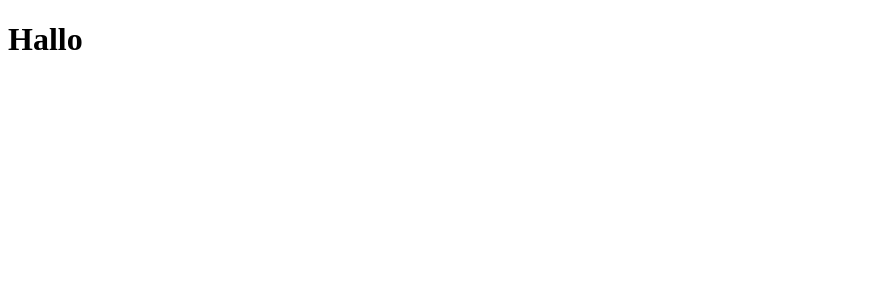
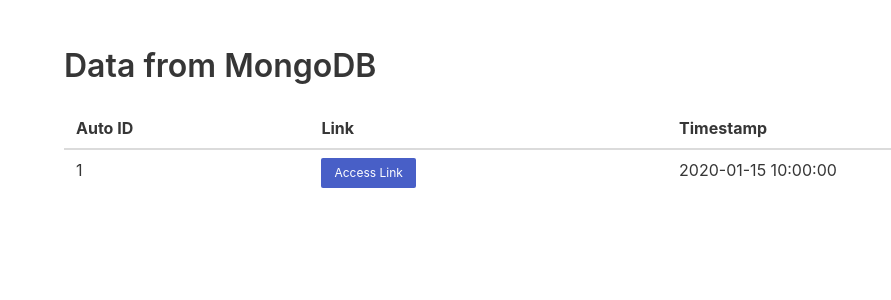
Before and after one commit to tombk556/Business-Process-Automation, a Flask app: page / in a window 1280 px wide. Before the commit the part shown is almost empty. Shown: the top 300 px of the page, without its empty margins (0-891 px from the left). Run offline with Flask 3, Linux system fonts and the light colour scheme; a database or web service that is not in the repository returns one stand-in record (values such as "Sample title").

Commit message:
added mongodb data fetching and displaying in html

```diff
--- a/BPA_Webserver/website/templates/home.html
+++ b/BPA_Webserver/website/templates/home.html
@@ -3,9 +3,33 @@
 <head>
     <meta charset="UTF-8">
     <meta name="viewport" content="width=device-width, initial-scale=1.0">
-    <title>BMW Factory</title>
+    <title>Data Display</title>
+    <!-- Include Bulma CSS -->
+    <link rel="stylesheet" href="https://cdnjs.cloudflare.com/ajax/libs/bulma/0.9.3/css/bulma.min.css">
 </head>
 <body>
-    <h1>Hallo</h1>
+    <section class="section">
+        <div class="container">
+            <h1 class="title">Data from MongoDB</h1>
+            <table class="table is-striped is-fullwidth">
+                <thead>
+                    <tr>
+                        <th>Auto ID</th>
+                        <th>Link</th>
+                        <th>Timestamp</th>
+                    </tr>
+                </thead>
+                <tbody>
+                    {% for item in data %}
+                    <tr>
+                        <td>{{ item.auto_id }}</td>
+                        <td><a href="{{ item.href }}" target="_blank" class="button is-link is-small">Access Link</a></td>
+                        <td>{{ item.timestamp }}</td>
+                    </tr>
+                    {% endfor %}
+                </tbody>
+            </table>
+        </div>
+    </section>
 </body>
 </html>
--- a/BPA_Webserver/website/views.py
+++ b/BPA_Webserver/website/views.py
@@ -1,7 +1,16 @@
 from flask import render_template, Blueprint
-
+from pymongo import MongoClient
+import sys
+sys.path.append('../')
+from config import settings
 views = Blueprint('views', __name__)
 
+client = MongoClient(settings.mongodb_url)
+db = client["BPA_DB"]
+collection = db["InspectionData"]
+
 @views.route('/')
-def home():
-    return render_template("home.html")
+def index():
+    data = list(collection.find({}))
+    print(data)
+    return render_template('home.html', data=data)
```
